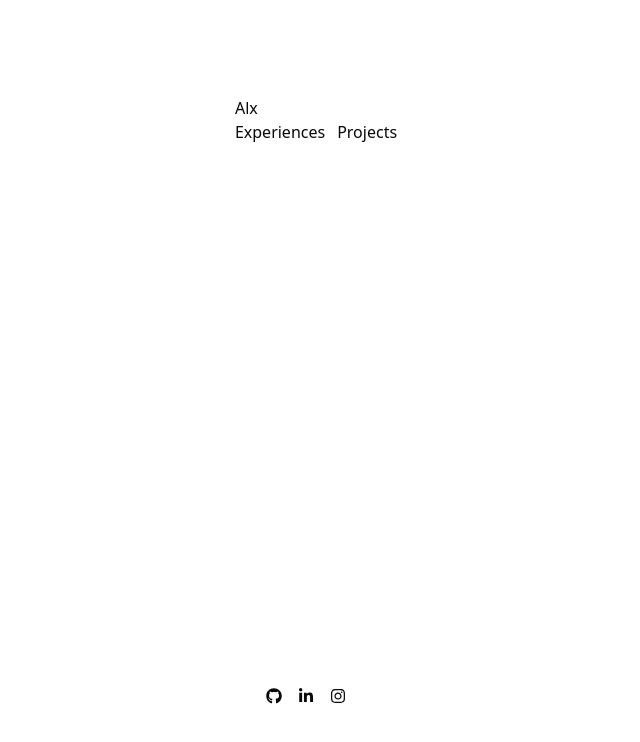
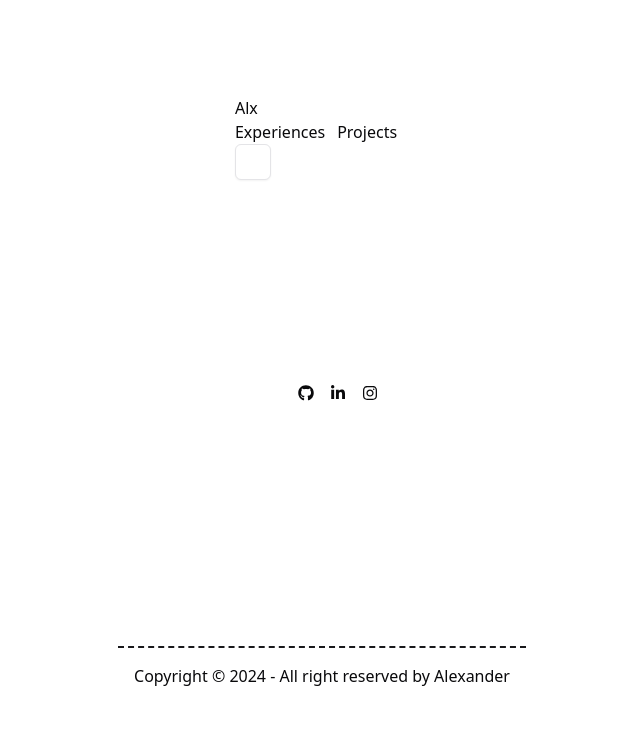
Before and after one commit to AlexanderDev2004/AlexPortofolio, a Next.js app in the folder Alex-Porto/: page / in a window 1280 px wide. Shown: the top 742 px of the page, without its empty margins (318-958 px from the left). Built offline with nearby package versions, Linux system fonts and the light colour scheme.

Commit message:
dark mpde done

```diff
--- a/Alex-Porto/src/app/page.tsx
+++ b/Alex-Porto/src/app/page.tsx
@@ -5,19 +5,23 @@ import { FaGithub } from "react-icons/fa";
 import { FaLinkedinIn } from "react-icons/fa";
 import { FaXTwitter } from "react-icons/fa6";
 import { FaInstagram } from "react-icons/fa6";
-
+import Footer from "@/component/footer/footer";
 export default function Home() {
   return (
     <main className="flex min-h-screen flex-col items-center justify-between p-24">
 
       <Navbar hover={"hover:text-accent"} />
+      {/* Media Links */}
       <div className="grid grid-cols-4 gap-4">
+        <p className="text-1xl"></p>
         <a href="https://github.com/AlexanderDev2004"><FaGithub /></a>
         <a href="https://www.linkedin.com/in/alexander-agung-raya-028770238/"><FaLinkedinIn /></a>
         {/* <a href="http://"><FaXTwitter /></a> */}
         <a href="https://www.instagram.com/alexjynx01/"><FaInstagram /></a>
       </div>
 
+      {/* <Footer /> */}
+      <Footer />
     </main>
   );
 }
--- a/Alex-Porto/src/component/header/ModeToggle.tsx
+++ b/Alex-Porto/src/component/header/ModeToggle.tsx
@@ -2,10 +2,12 @@ import { useTheme } from "next-themes"
 import { MoonIcon, SunIcon } from "@radix-ui/react-icons"
 import { Button } from "@/components/ui/button"
 import { DropdownMenu, DropdownMenuContent, DropdownMenuItem, DropdownMenuTrigger } from "@/components/ui/dropdown-menu"
+import Navbar from "./Navbar"
+import { link } from "fs"
 
 
 export function ModeToggle() {
-  const { setTheme, resolvedTheme } = useTheme()
+  const { setTheme, resolvedTheme } = useTheme();
 
   return (
     <DropdownMenu>
--- a/Alex-Porto/src/component/header/Navbar.tsx
+++ b/Alex-Porto/src/component/header/Navbar.tsx
@@ -1,3 +1,4 @@
+'use client'
 import NavbarMenuMobile from "./NavbarMenuMobile";
 import NavbarTitle from "./NavbarTitle";
 import NavbarMenuDesktop from "./NavbarMenuDesktop";
@@ -10,8 +11,9 @@ export default function Navbar({ hover }: NavbarProps) {
   return (
     <nav className="navbar bg-base-100">
       <NavbarTitle hover={hover} />
+      <NavbarMenuDesktop hover={hover} />
       <NavbarMenuMobile hover={hover} />
-      <NavbarMenuDesktop hover={hover} />
+      <ModeToggle />
     </nav>
 
   );
```
